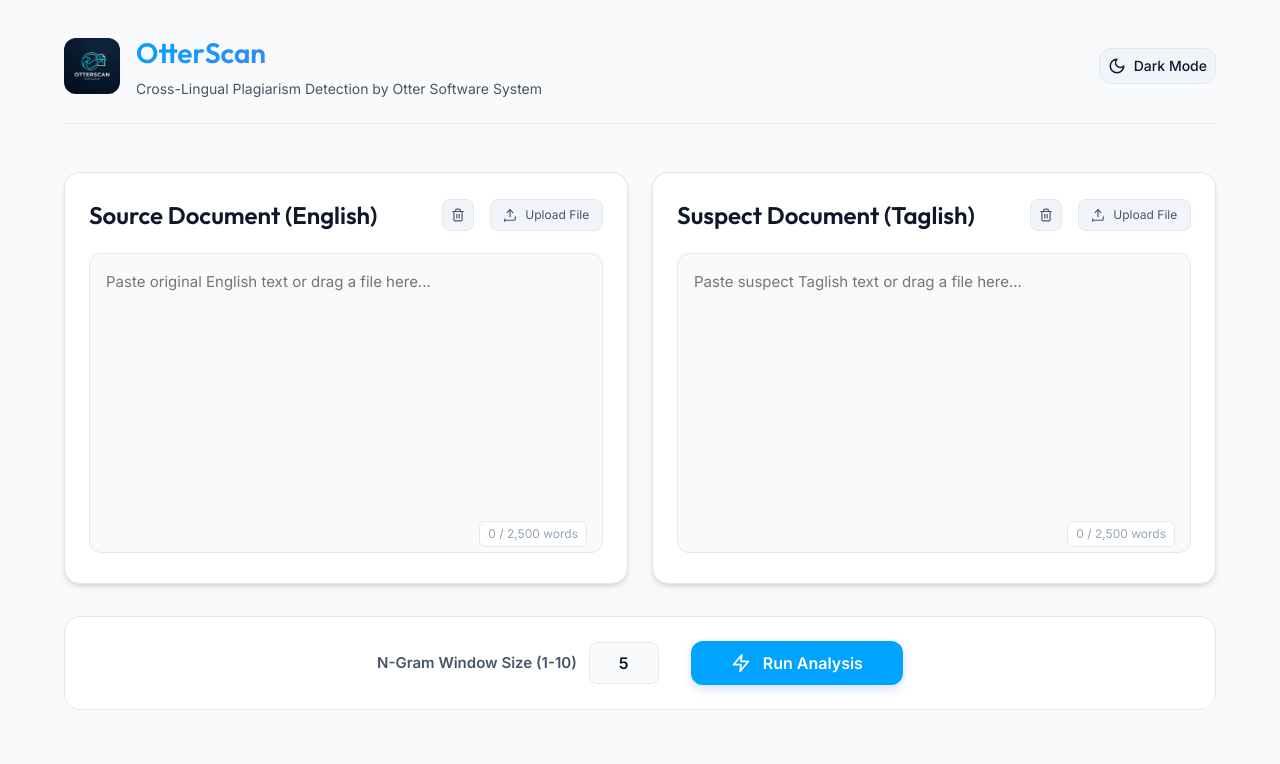
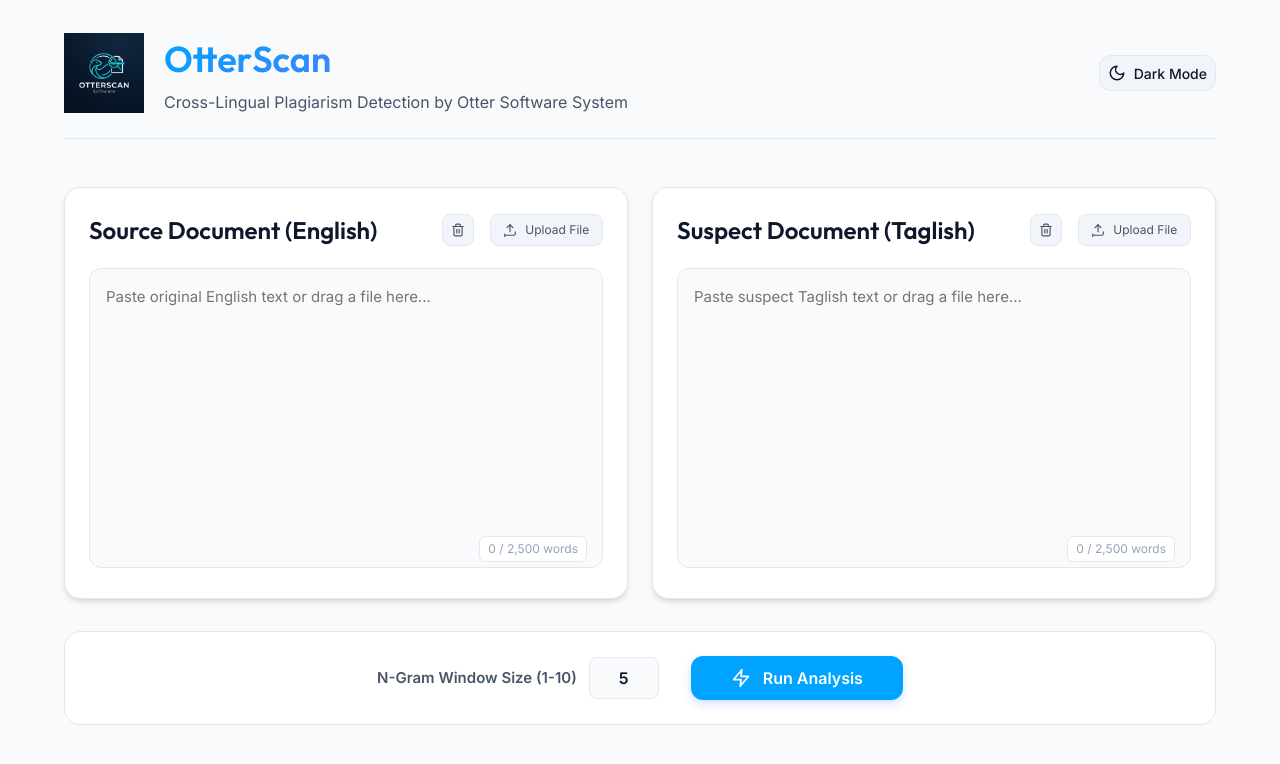
Before and after one commit to skeg-16/rabin-karp-algorithm, a React (Vite) app in the folder frontend/: page / in a window 1280 px wide. Shown: the top 764 px of the page. Built offline with nearby package versions, Linux system fonts and the light colour scheme.

Commit message:
UI: Increase logo size and adjust branding typography

```diff
--- a/frontend/src/App.jsx
+++ b/frontend/src/App.jsx
@@ -428,11 +428,11 @@ function App() {
 
       {/* HEADER */}
       <header className="app-header">
-        <div className="brand-section" style={{ display: 'flex', alignItems: 'center', gap: '1rem' }}>
-          <img src="/logo.png" alt="OtterScan Logo" style={{ width: '56px', height: '56px', borderRadius: '12px', objectFit: 'cover' }} />
+        <div className="brand-section" style={{ display: 'flex', alignItems: 'center', gap: '1.25rem' }}>
+          <img src="/logo.png" alt="OtterScan Logo" style={{ width: '80px', height: '80px', objectFit: 'contain' }} />
           <div>
-            <h1>OtterScan</h1>
-            <p>Cross-Lingual Plagiarism Detection by Otter Software System</p>
+            <h1 style={{ fontSize: '2.25rem' }}>OtterScan</h1>
+            <p style={{ fontSize: '1rem', marginTop: '0.25rem' }}>Cross-Lingual Plagiarism Detection by Otter Software System</p>
           </div>
         </div>
         <button className="theme-toggle" onClick={toggleTheme}>
```
